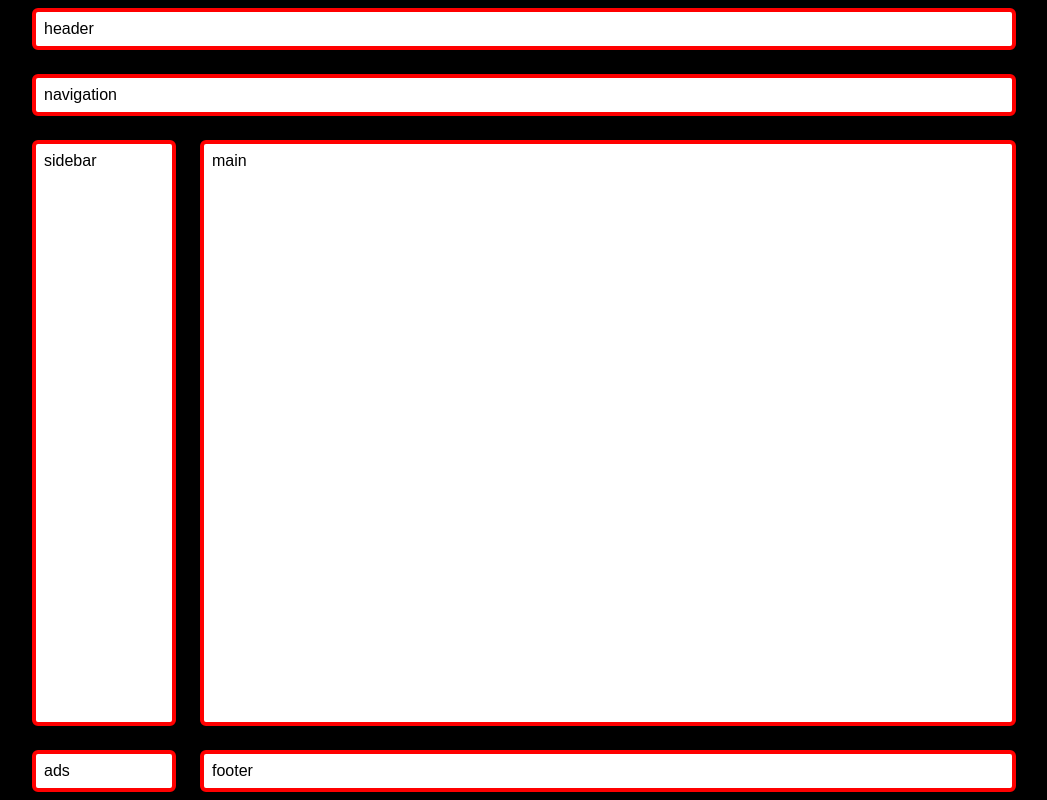
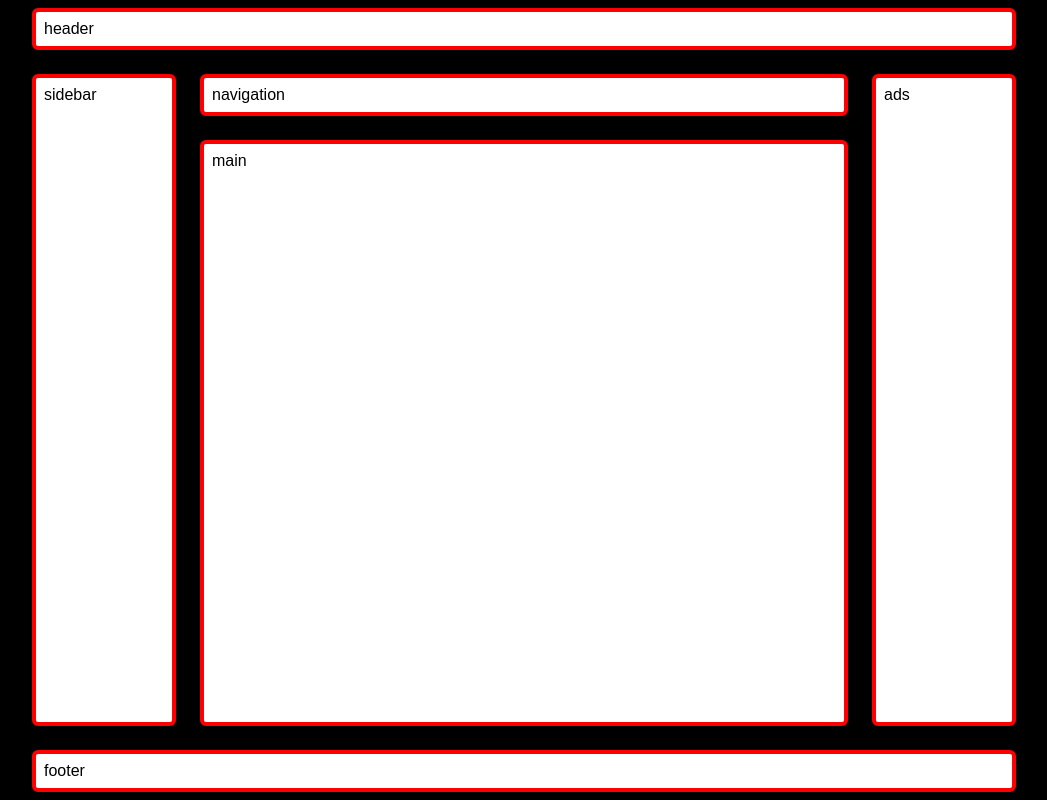
Before and after one commit to Keshushukla/Css-Grid, a plain HTML site: page index.html in a window 1280 px wide. Shown: the whole page, without its empty margins (116-1163 px from the left). Drawn offline with Linux system fonts and the light colour scheme.

Commit message:
Desktop Screen

```diff
--- a/styles.css
+++ b/styles.css
@@ -53,3 +53,31 @@
         grid-row: 3 ;
     }
   }
+
+  /** Desktop Screen */
+
+  @media (min-width : 1020px) {
+    .container{
+        grid-template-rows: auto auto 1fr auto;
+        grid-template-columns: repeat(12, 1fr);
+    }
+
+    .header ,
+    .footer{
+        grid-column: 1 / span 12;
+    }
+
+    .navigation ,
+    .main{
+        grid-column: 3 / span 8;
+    }
+
+    .sidebar ,
+    .ads{
+        grid-row: 2 / 4;
+    }
+
+    .ads{
+        grid-column: 11 / span 2;
+    }
+  }
```
